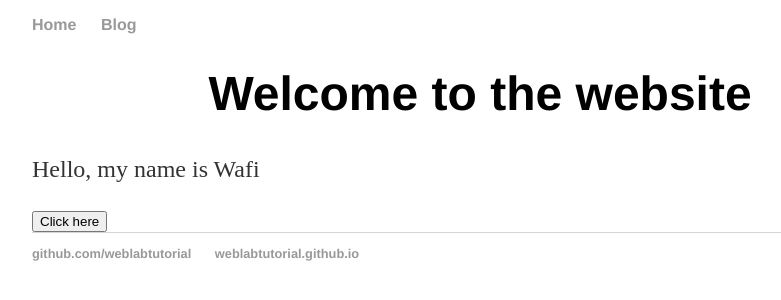
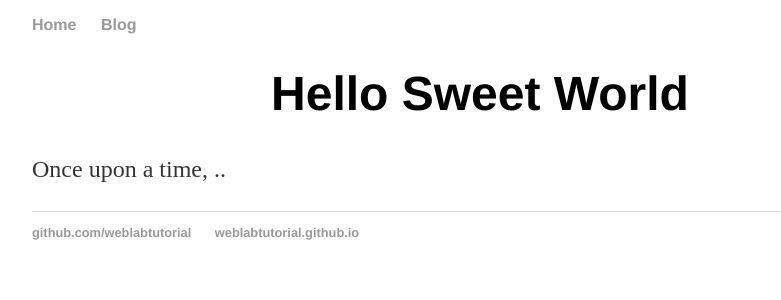
Before and after one commit to Wafi-Mohammed/Wafi-Mohammed.github.io, a Jekyll site: the page built from index.html, in a window 1280 px wide. Shown: the top 300 px of the page, without its empty margins (160-941 px from the left). Built offline with Jekyll 4.4.1, drawn with Linux system fonts in a browser that asks for light colours.

Commit message:
Update index.html

```diff
--- a/index.html
+++ b/index.html
@@ -2,10 +2,11 @@
 layout: default
 title: Web Programming
 ---
-<div class ="blurb">
-  <h1>Welcome to the website</h1>
-  <p>Hello, my name is Wafi</p>
-    <button onclick="/image/index.html">
-       Click here
-    </button>
+<div class="blurb">
+  <h1>
+    Hello Sweet World
+  </h1>
+  <p>
+    Once upon a time, ..
+  </p>
 </div>
```
